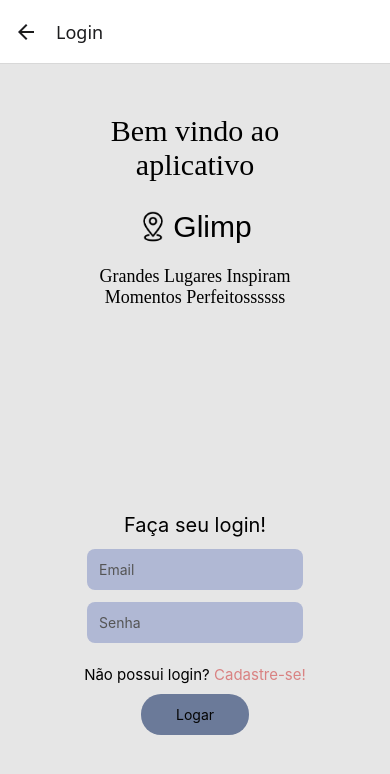
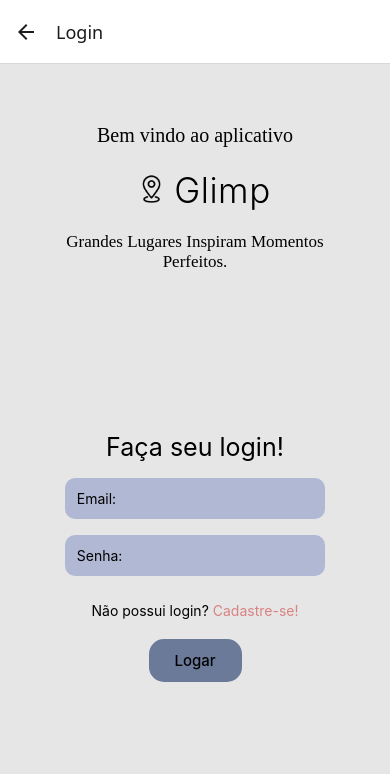
Before and after one commit to livyamv/Projeto-MBL, a React Native app: screen /Login in a window 390 px wide. Shown: the top 774 px of the page. Built offline with nearby package versions, Linux system fonts and the light colour scheme.

Commit message:
]componentLOGO

```diff
--- /dev/null
+++ b/src/component/logo.js
@@ -0,0 +1,33 @@
+import React from "react";
+import { View, Text, Image, StyleSheet } from "react-native";
+
+export default function Logo() {
+  return (
+    <View style={styles.logoContainer}>
+      <Image
+        source={require("../../assets/iconLoc.png")}
+        style={styles.logoImage}
+      />
+      <Text style={styles.logoText}>Glimp</Text>
+    </View>
+  );
+}
+
+const styles = StyleSheet.create({
+  logoContainer: {
+    flexDirection: "row",
+    alignItems: "center",
+  },
+  logoImage: {
+    width: 65,
+    height: 65,
+    resizeMode: "contain",
+    marginRight: -10,
+  },
+  logoText: {
+    fontSize: 35,
+    fontWeight: "300",
+    color: "#000",
+    letterSpacing: 0.5,
+  },
+});
--- a/src/screens/Cadastro.js
+++ b/src/screens/Cadastro.js
@@ -60,7 +60,7 @@ export default function Cadastro() {
         placeholder="Nome:"
         placeholderTextColor="#000"
         value={usuario.nome}
-        onChangeText={(value) => setUsuario({ ...usuario, nme: value })}
+        onChangeText={(value) => setUsuario({ ...usuario, nome: value })}
       />
       <TextInput
         style={styles.input}
--- a/src/screens/Login.js
+++ b/src/screens/Login.js
@@ -5,15 +5,13 @@ import {
   TextInput,
   TouchableOpacity,
   StyleSheet,
-  Image,
   Alert,
 } from "react-native";
 import * as SecureStore from "expo-secure-store";
 import api from "../axios/axios";
-
+import Logo from "../component/logo";
 export default function Login({ navigation }) {
   const [usuario, setUsuario] = useState({ email: "", senha: "" });
-  const [showPassword, setShowPassword] = useState(false);
 
   async function handleLogin() {
     try {
@@ -37,34 +35,28 @@ export default function Login({ navigation }) {
   return (
     <View style={styles.container}>
       <Text style={styles.welcomeText}>Bem vindo ao aplicativo</Text>
-
-      <View style={styles.logoContainer}>
-        <Image
-          source={require("../../assets/iconLoc.png")}
-          style={styles.logoImage}
-        />
-        <Text style={styles.logoText}>Glimp</Text>
-      </View>
-
+      <Logo />
       <Text style={styles.subtitle}>
-        Grandes Lugares Inspiram Momentos Perfeitossssss
+        Grandes Lugares Inspiram Momentos Perfeitos.
       </Text>
 
       <Text style={styles.loginText}>Faça seu login!</Text>
 
       <TextInput
         style={styles.input}
-        placeholder="Email"
-        placeholderTextColor="#555"
+        placeholder="Email:"
+        placeholderTextColor="#000"
+        keyboardType="email-address"
+        autoCapitalize="none"
         value={usuario.email}
         onChangeText={(value) => setUsuario({ ...usuario, email: value })}
       />
 
       <TextInput
         style={styles.input}
-        placeholder="Senha"
-        placeholderTextColor="#555"
-        secureTextEntry={!showPassword}
+        placeholder="Senha:"
+        placeholderTextColor="#000"
+        secureTextEntry
         value={usuario.senha}
         onChangeText={(value) => setUsuario({ ...usuario, senha: value })}
       />
@@ -82,65 +74,58 @@ export default function Login({ navigation }) {
     </View>
   );
 }
+
 const styles = StyleSheet.create({
   container: {
     flex: 1,
     backgroundColor: "#e6e6e6",
     alignItems: "center",
-    paddingHorizontal: 60,
+    justifyContent: "flex-start",
+    paddingHorizontal: 40,
+    paddingTop: 60,
   },
   welcomeText: {
-    fontSize: 30,
+    fontSize: 20,
     color: "#000",
-    marginTop: 50,
     marginBottom: 10,
     textAlign: "center",
     fontFamily: "sans-serif-light",
   },
-  logoContainer: {
-    flexDirection: "row",
-    alignItems: "center",
-    marginBottom: 4,
-  },
-  logoImage: { width: 30, height: 70, resizeMode: "cover", marginRight: 5 },
-  logoText: {
-    fontSize: 30,
-    fontWeight: "500",
+  subtitle: {
+    fontSize: 17,
     color: "#000",
-    fontFamily: "sans-serif",
-  },
-  subtitle: {
-    fontSize: 18,
-    color: "#000000ff",
-    marginBottom: 205,
+    marginBottom: 60,
     textAlign: "center",
     fontFamily: "sans-serif-light",
+    marginTop: 10,
+
   },
   loginText: {
-    fontSize: 20,
-    fontWeight: "400",
+    fontSize: 25,
     color: "#000",
-    marginBottom: 12,
+    marginBottom: 16,
+    marginTop: 100,
+
   },
   input: {
-    width: "80%",
+    width: "84%",
     backgroundColor: "#B0B8D4",
-    borderRadius: 8,
+    borderRadius: 10,
     padding: 12,
-    marginBottom: 12,
+    marginBottom: 16,
     fontSize: 14,
     color: "#000",
   },
   button: {
-    width: "40%",
+    width: "30%",
     backgroundColor: "#6B7A99",
     paddingVertical: 12,
-    borderRadius: 20,
+    borderRadius: 15,
     alignItems: "center",
-    marginTop: 10,
+    marginTop: 20,
   },
-  buttonText: { color: "#040404ff", fontSize: 14 },
+  buttonText: { color: "#000", fontSize: 15, fontWeight: "500" },
   linkContainer: { flexDirection: "row", marginTop: 10 },
-  linkText: { color: "#000", fontSize: 15 },
-  linkHighlight: { color: "#D98282", fontSize: 15 },
+  linkText: { color: "#000", fontSize: 14 },
+  linkHighlight: { color: "#D98282", fontSize: 14 },
 });
```
Also changed, not shown: src/component/letra.js (deleted, +0 -16 lines).
